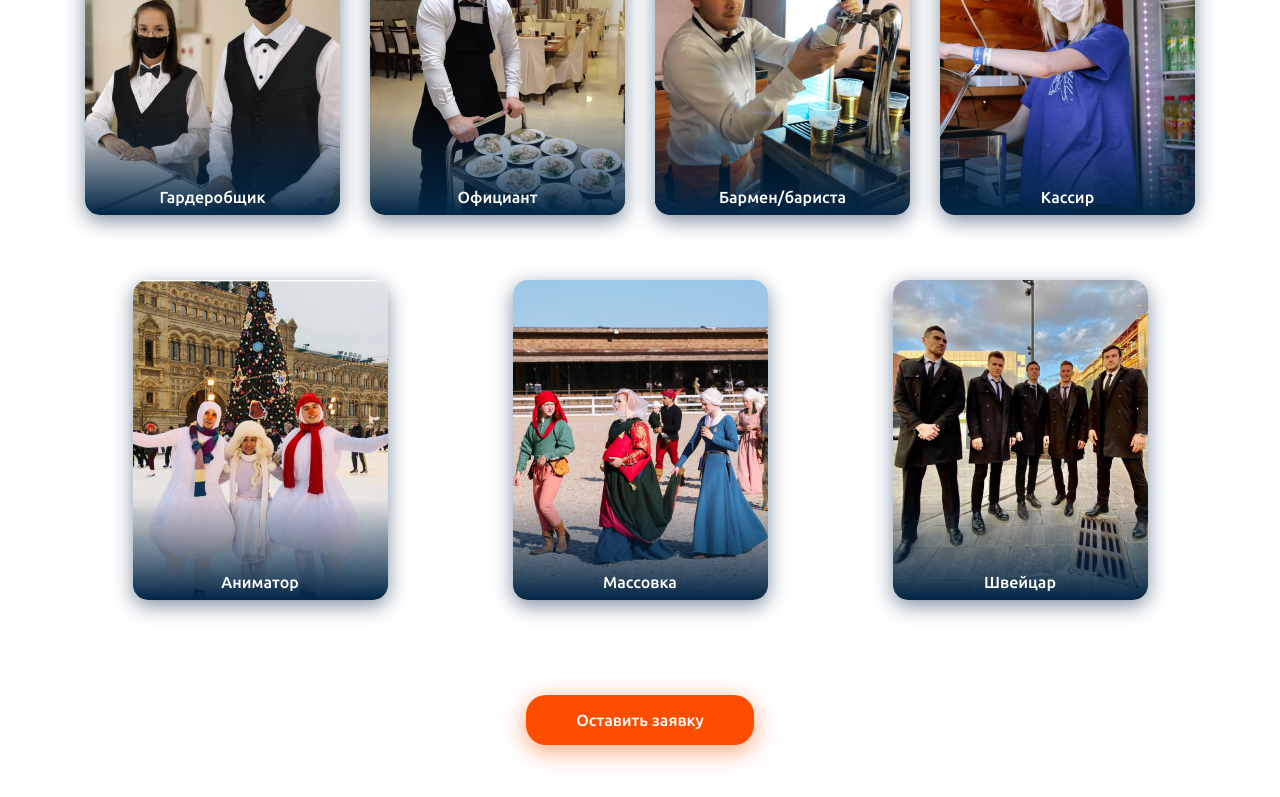
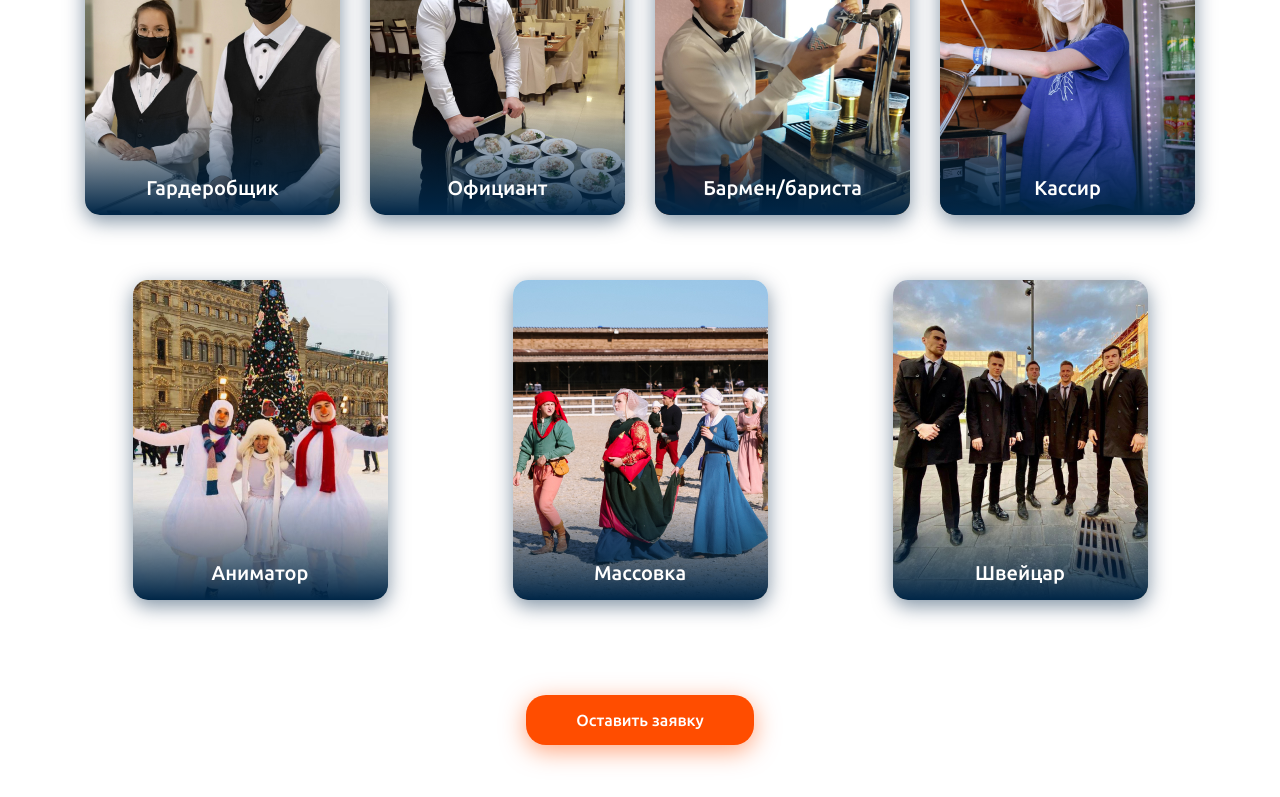
Before and after one commit to tayru/ksk-react, a React (Create React App) app: page /services in a window 1280 px wide. Shown: the part 1953-2750 px from the top of the page. Built offline with nearby package versions, Linux system fonts and the light colour scheme.

Commit message:
увеличение заголовков карточек

```diff
--- a/src/index.css
+++ b/src/index.css
@@ -499,7 +499,8 @@ body {
   width: 100%;
   text-align: center;
   color: var(--white);
-
+  font-size: 20px;
+	margin-bottom: 15px;
   z-index: 1;
 
 }
@@ -957,6 +958,8 @@ body {
   width: 100%;
   text-align: center;
   color: var(--white);
+	font-size: 20px;
+	margin-bottom: 15px;
   z-index: 1;
 
 }
--- a/src/pages/services.jsx
+++ b/src/pages/services.jsx
@@ -284,7 +284,7 @@ const Services = () => (
 																Аниматоры от KSK People aктивны, общительны и доброжелательны, симпатичны и стройны. Успешно взаимодействуют с любой аудиторией, как с детьми и взрослыми, так и с сисадминами, и поддерживают ту самую атмосферу, которая была обрисована Вами в презентации для Вашего клиента.
                                 </p>
                             </div>
-                            <img className="service__img" src="/static/img/animator-staff.png" alt=""/>
+                            <img className="service__img" src="/static/img/animator-staff.jpg" alt=""/>
                                 <h3 className="service__title">Аниматор</h3>
 																<div className="service__title-back"></div>
                         </div>
```
Also changed, not shown: public/static/img/animator-staff.jpg (added), public/static/img/animator-staff.png (deleted).
